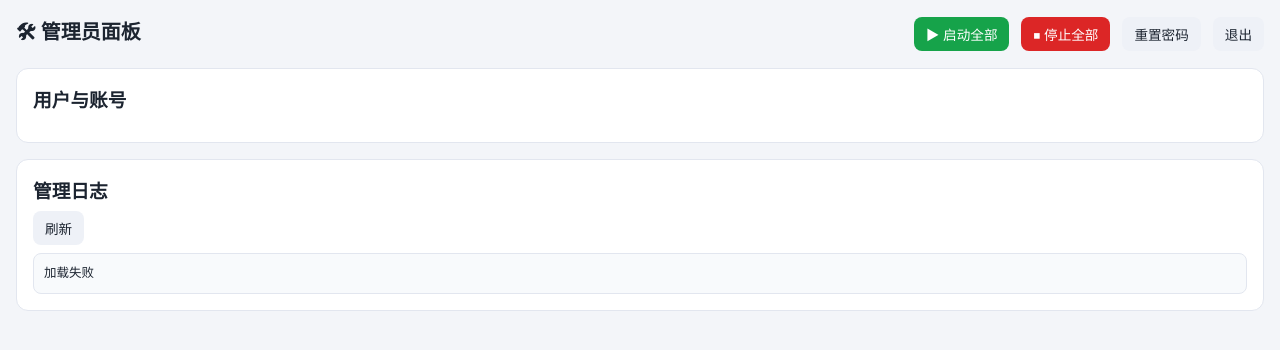
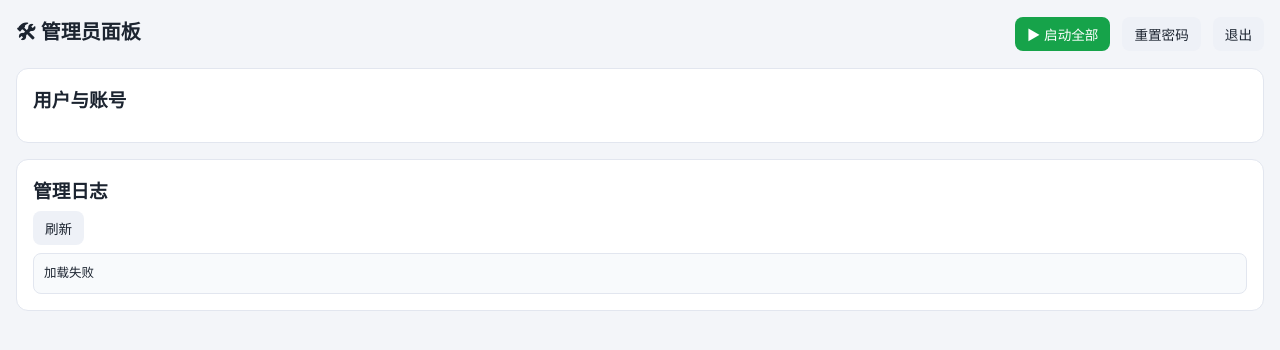
Before and after one commit to BG7ZDQ/AutoAM4, a Python web app: template src/templates/admin.html in a window 1280 px wide. Shown: the top 350 px of the page. Run offline with Jinja, Linux system fonts and the light colour scheme; the template is opened without the code that fills it, so the values that code supplies are empty.

Commit message:
ui: 统一启停合并为单个动态按钮
按钮随运行状态切换：无循环运行时显示「启动全部」，有任意循环运行时切换为「停止全部」。

```diff
--- a/src/templates/admin.html
+++ b/src/templates/admin.html
@@ -46,8 +46,7 @@ button{border:0;border-radius:8px;padding:7px 12px;font-size:.85rem;cursor:point
 <div class="top">
   <h1>🛠 管理员面板</h1>
   <span class="sp"></span>
-  <button class="btn-ok" onclick="startAll()">▶ 启动全部</button>
-  <button class="btn-err" onclick="stopAll()">⏹ 停止全部</button>
+  <button id="loopAllBtn" class="btn-ok" data-action="start" onclick="toggleAllLoops()">▶ 启动全部</button>
   <button class="btn-ghost" onclick="openPwdModal()">重置密码</button>
   <button class="btn-ghost" onclick="logout()">退出</button>
 </div>
@@ -167,12 +166,18 @@ function submitPwd(){
 }
 function loadRuns(){
   api('/api/status').then(d=>{
-    const running=new Set((d.runs||[]).filter(x=>x.running)
+    const runs=d.runs||[];
+    const running=new Set(runs.filter(x=>x.running)
       .map(x=>String(x.account||'').toLowerCase()));
     document.querySelectorAll('.run-dot').forEach(dot=>{
       const acct=String(dot.getAttribute('data-acct')||'').toLowerCase();
       dot.classList.toggle('on',running.has(acct));
     });
+    const btn=document.getElementById('loopAllBtn');
+    const anyRunning=runs.some(x=>x.running);
+    btn.textContent=anyRunning?'⏹ 停止全部':'▶ 启动全部';
+    btn.className=anyRunning?'btn-err':'btn-ok';
+    btn.dataset.action=anyRunning?'stop':'start';
   }).catch(()=>{});
 }
 function toggleOps(btn){
@@ -188,6 +193,11 @@ function loadAudit(){
     pre.textContent=(d.lines||[]).join('\n')||'暂无管理日志';
     pre.scrollTop=pre.scrollHeight;
   }).catch(()=>{ pre.textContent='加载失败'; info.textContent=''; });
+}
+function toggleAllLoops(){
+  const btn=document.getElementById('loopAllBtn');
+  if(btn.dataset.action==='stop') stopAll();
+  else startAll();
 }
 function startAll(){
   api('/api/admin/loops/start',{method:'POST'}).then(d=>{
```
